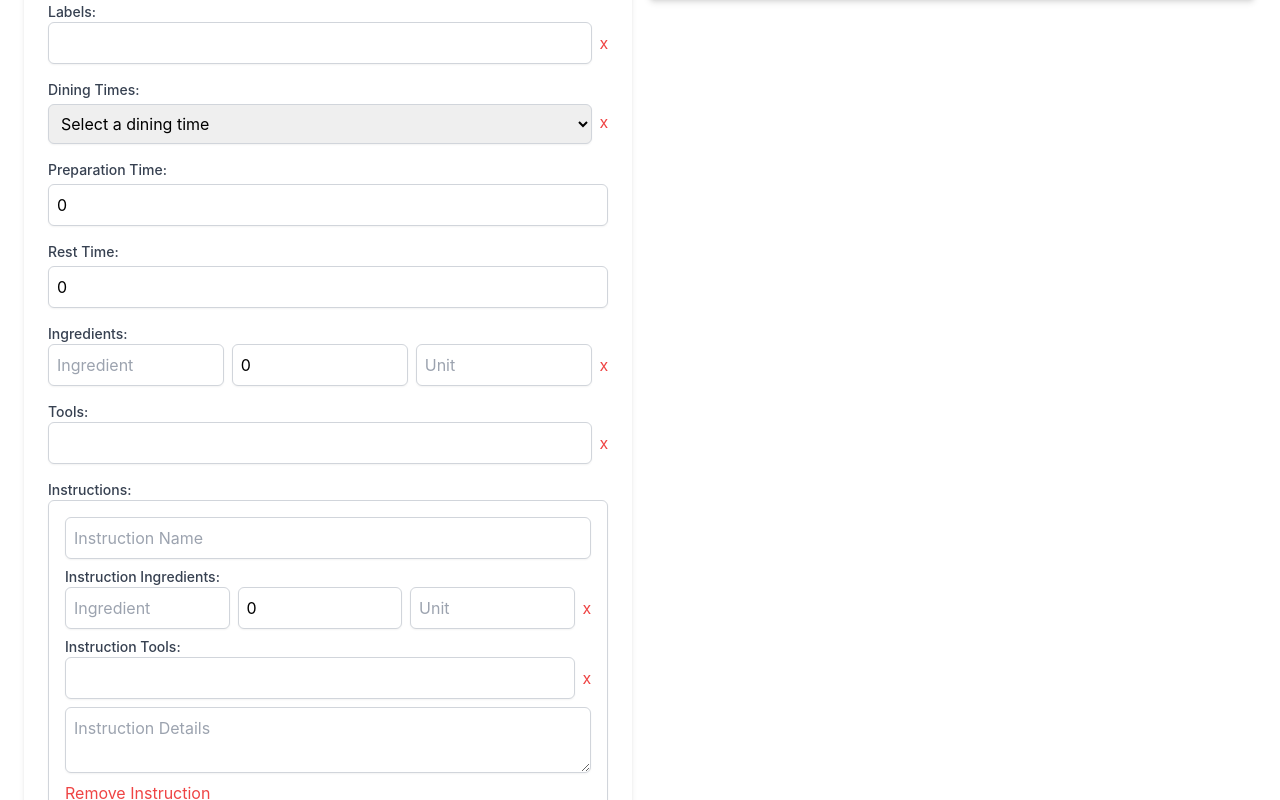
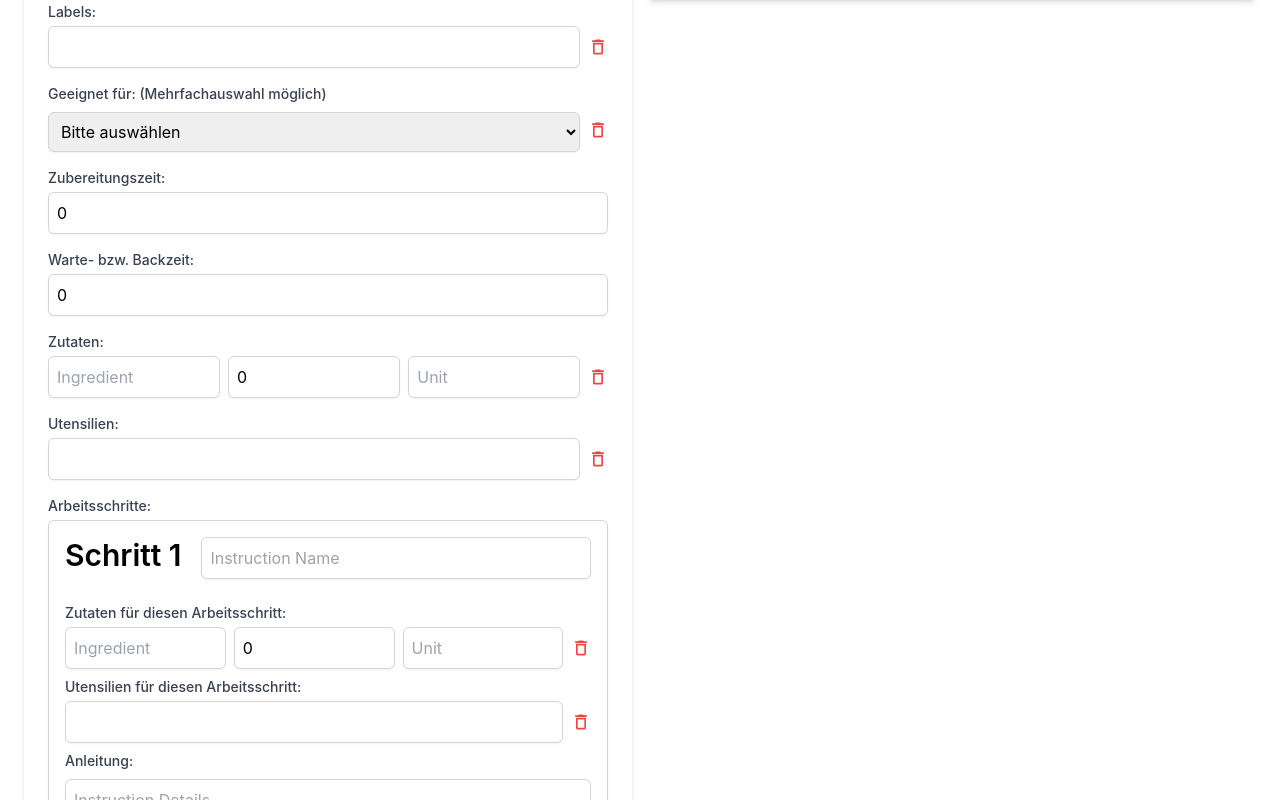
Before and after one commit to Max-Montag/blw-gourmet.de, a React (Create React App) app: page /admin/add-recipe in a window 1280 px wide. Shown: the part 360-1160 px from the top of the page. Built offline with nearby package versions, Linux system fonts and the light colour scheme; no server answers; a web font is replaced by a local one.

Commit message:
improve and translate edit view

```diff
--- a/src/views/admin/EditRecipe.tsx
+++ b/src/views/admin/EditRecipe.tsx
@@ -91,7 +91,7 @@ const RecipeLoader: React.FC = () => {
   return (
     <div className="w-full mx-auto p-6 bg-white shadow-md rounded-md">
       <div className="absolute z-10 top-6 right-10" onClick={handleSubmit}>
-        <FaRegSave className="w-16 h-16 text-zinc-800 hover:text-zinc-500 hover:cursor-pointer" />
+        <FaRegSave className="w-16 h-16 text-zinc-700 hover:text-zinc-500 hover:cursor-pointer" />
       </div>
       <EditRecipeDisplay initialRecipe={recipe} onRecipeChange={setRecipe} />
     </div>
--- a/src/views/admin/EditRecipeDisplay.tsx
+++ b/src/views/admin/EditRecipeDisplay.tsx
@@ -1,4 +1,5 @@
 import React, { useState, useEffect } from "react";
+import { MdDeleteOutline } from "react-icons/md";
 import { Ingredient, Instruction, RecipeData } from "../../types/recipeTypes";
 import RecipeDisplay from "../recipe/RecipeDisplay";
 
@@ -80,7 +81,8 @@ const EditRecipeDisplay: React.FC<EditRecipeProps> = ({
               },
             ],
         dining_times:
-          data.dining_times && data.dining_times[data.dining_times.length - 1] !== ""
+          data.dining_times &&
+          data.dining_times[data.dining_times.length - 1] !== ""
             ? [...data.dining_times, ""]
             : data.dining_times || [""],
       };
@@ -351,7 +353,7 @@ const EditRecipeDisplay: React.FC<EditRecipeProps> = ({
       <div className="w-1/2 mx-auto p-6 bg-white shadow-md rounded-md">
         <div className="space-y-4">
           <div>
-            <label className="block text-sm font-medium text-gray-700">
+            <label className="block text-sm font-medium text-gray-700 mb-1">
               Name:
             </label>
             <input
@@ -363,8 +365,8 @@ const EditRecipeDisplay: React.FC<EditRecipeProps> = ({
             />
           </div>
           <div>
-            <label className="block text-sm font-medium text-gray-700">
-              Description:
+            <label className="block text-sm font-medium text-gray-700 mb-1">
+              Beschreibung:
             </label>
             <textarea
               name="description"
@@ -374,7 +376,7 @@ const EditRecipeDisplay: React.FC<EditRecipeProps> = ({
             />
           </div>
           <div>
-            <label className="block text-sm font-medium text-gray-700">
+            <label className="block text-sm font-medium text-gray-700 mb-1">
               Labels:
             </label>
             {recipeData.labels.map((label, index) => (
@@ -389,14 +391,14 @@ const EditRecipeDisplay: React.FC<EditRecipeProps> = ({
                   onClick={() => handleRemoveLabel(index)}
                   className="text-red-500"
                 >
-                  x
+                  <MdDeleteOutline className="w-5 h-5" />
                 </button>
               </div>
             ))}
           </div>
           <div>
-            <label className="block text-sm font-medium text-gray-700">
-              Dining Times:
+            <label className="block text-sm font-medium text-gray-700 mb-1">
+              Geeignet für: (Mehrfachauswahl möglich)
             </label>
             {recipeData.dining_times.map((time, index) => (
               <div key={index} className="flex space-x-2 mb-2">
@@ -408,24 +410,24 @@ const EditRecipeDisplay: React.FC<EditRecipeProps> = ({
                   }
                   className="mt-1 block w-full border border-gray-300 rounded-md shadow-sm p-2 focus:ring-indigo-500 focus:border-indigo-500"
                 >
-                  <option value="">Select a dining time</option>
+                  <option value="">Bitte auswählen</option>
                   <option value="snack">Snack</option>
-                  <option value="breakfast">Breakfast</option>
-                  <option value="lunch">Lunch</option>
-                  <option value="dinner">Dinner</option>
+                  <option value="breakfast">Frühstück</option>
+                  <option value="lunch">Mitagessen</option>
+                  <option value="dinner">Abendessen</option>
                 </select>
                 <button
                   onClick={() => handleRemoveDiningTime(index)}
                   className="text-red-500"
                 >
-                  x
+                  <MdDeleteOutline className="w-5 h-5" />
                 </button>
               </div>
             ))}
           </div>
           <div>
-            <label className="block text-sm font-medium text-gray-700">
-              Preparation Time:
+            <label className="block text-sm font-medium text-gray-700 mb-1">
+              Zubereitungszeit:
             </label>
             <input
               type="number"
@@ -436,8 +438,8 @@ const EditRecipeDisplay: React.FC<EditRecipeProps> = ({
             />
           </div>
           <div>
-            <label className="block text-sm font-medium text-gray-700">
-              Rest Time:
+            <label className="block text-sm font-medium text-gray-700 mb-1">
+              Warte- bzw. Backzeit:
             </label>
             <input
               type="number"
@@ -448,8 +450,8 @@ const EditRecipeDisplay: React.FC<EditRecipeProps> = ({
             />
           </div>
           <div>
-            <label className="block text-sm font-medium text-gray-700">
-              Ingredients:
+            <label className="block text-sm font-medium text-gray-700 mb-1">
+              Zutaten:
             </label>
             {recipeData.ingredients.map((ingredient, index) => (
               <div key={index} className="flex space-x-2 mb-2">
@@ -488,14 +490,14 @@ const EditRecipeDisplay: React.FC<EditRecipeProps> = ({
                   onClick={() => handleRemoveIngredient(index)}
                   className="text-red-500"
                 >
-                  x
+                  <MdDeleteOutline className="w-5 h-5" />
                 </button>
               </div>
             ))}
           </div>
           <div>
-            <label className="block text-sm font-medium text-gray-700">
-              Tools:
+            <label className="block text-sm font-medium text-gray-700 mb-1">
+              Utensilien:
             </label>
             {recipeData.tools.map((tool, index) => (
               <div key={index} className="flex space-x-2 mb-2">
@@ -509,20 +511,25 @@ const EditRecipeDisplay: React.FC<EditRecipeProps> = ({
                   onClick={() => handleRemoveTool(index)}
                   className="text-red-500"
                 >
-                  x
+                  <MdDeleteOutline className="w-5 h-5" />
                 </button>
               </div>
             ))}
           </div>
           <div>
-            <label className="block text-sm font-medium text-gray-700">
-              Instructions:
+            <label className="block text-sm font-medium text-gray-700 mb-1">
+              Arbeitsschritte:
             </label>
             {recipeData.instructions.map((instruction, index) => (
               <div
                 key={index}
                 className="space-y-2 mb-4 p-4 border border-gray-300 rounded-md shadow-sm"
               >
+                <div className="flex mb-6">
+                  <h3 className="text-3xl font-semibold w-1/3 mr-2">
+                    {" "}
+                    Schritt {index + 1}
+                  </h3>
                   <input
                     type="text"
                     placeholder="Instruction Name"
@@ -532,9 +539,10 @@ const EditRecipeDisplay: React.FC<EditRecipeProps> = ({
                     }
                     className="block w-full border border-gray-300 rounded-md shadow-sm p-2 focus:ring-indigo-500 focus:border-indigo-500"
                   />
+                </div>
                 <div>
-                  <label className="block text-sm font-medium text-gray-700">
-                    Instruction Ingredients:
+                  <label className="block text-sm font-medium text-gray-700 mb-1">
+                    Zutaten für diesen Arbeitsschritt:
                   </label>
                   {instruction.ingredients.map((ingredient, ingIndex) => (
                     <div key={ingIndex} className="flex space-x-2 mb-2">
@@ -586,14 +594,14 @@ const EditRecipeDisplay: React.FC<EditRecipeProps> = ({
                         }
                         className="text-red-500"
                       >
-                        x
+                        <MdDeleteOutline className="w-5 h-5" />
                       </button>
                     </div>
                   ))}
                 </div>
                 <div>
-                  <label className="block text-sm font-medium text-gray-700">
-                    Instruction Tools:
+                  <label className="block text-sm font-medium text-gray-700 mb-1">
+                    Utensilien für diesen Arbeitsschritt:
                   </label>
                   {instruction.tools.map((tool, toolIndex) => (
                     <div key={toolIndex} className="flex space-x-2 mb-2">
@@ -615,11 +623,14 @@ const EditRecipeDisplay: React.FC<EditRecipeProps> = ({
                         }
                         className="text-red-500"
                       >
-                        x
+                        <MdDeleteOutline className="w-5 h-5" />
                       </button>
                     </div>
                   ))}
                 </div>
+                <label className="block text-sm font-medium text-gray-700">
+                  Anleitung:
+                </label>
                 <textarea
                   placeholder="Instruction Details"
                   value={instruction.instruction}
@@ -636,14 +647,14 @@ const EditRecipeDisplay: React.FC<EditRecipeProps> = ({
                   onClick={() => handleRemoveInstruction(index)}
                   className="text-red-500"
                 >
-                  Remove Instruction
+                  Arbeitsschritt entfernen
                 </button>
               </div>
             ))}
           </div>
           <div>
-            <label className="block text-sm font-medium text-gray-700">
-              Recipe JSON:
+            <label className="block text-sm font-medium text-gray-700 mb-1">
+              Rezept mit JSON Überschreiben:
             </label>
             <textarea
               rows={10}
--- a/src/views/recipe/RecipeDisplay.tsx
+++ b/src/views/recipe/RecipeDisplay.tsx
@@ -69,7 +69,7 @@ const RecipeDisplay: React.FC<RecipeDisplayProps> = ({ recipe }) => {
         (recipe.rest_time && recipe.rest_time > 0) ? (
           <div className="w-full flex justify-center items-center">
             <div className="max-w-96 bg-cyan-50 text-center text-gray-700 flex flex-wrap items-center justify-evenly shadow-sm pt-4 px-12 mt-2 mb-6 md:mt-6 md:mb-10 gap-x-12 rounded-xl">
-              {recipe.preparation_time && recipe.preparation_time != 0 ? (
+              {recipe.preparation_time && recipe.preparation_time !== 0 ? (
                 <div className="flex flex-col justify-center items-center mb-4 ">
                   <span className="font-medium">Zubereitung</span>
                   <PiTimer className="text-cyan-900 w-10 h-10 my-1" />
@@ -78,7 +78,7 @@ const RecipeDisplay: React.FC<RecipeDisplayProps> = ({ recipe }) => {
                   </span>
                 </div>
               ) : null}
-              {recipe.rest_time && recipe.rest_time != 0 ? (
+              {recipe.rest_time && recipe.rest_time !== 0 ? (
                 <div className="flex flex-col justify-center items-center mb-4">
                   <span className="font-medium">Wartezeit</span>
                   <PiTimer className="text-cyan-900 w-10 h-10 my-1" />
@@ -120,7 +120,7 @@ const RecipeDisplay: React.FC<RecipeDisplayProps> = ({ recipe }) => {
                                 {ingredient.unit && ` ${ingredient.unit}`}
                               </>
                             ) : (
-                              " "
+                              <span>&nbsp;</span>
                             )}
                           </li>
                         ))}
@@ -179,14 +179,20 @@ const RecipeDisplay: React.FC<RecipeDisplayProps> = ({ recipe }) => {
                       {instruction.name}
                     </h3>
                   </div>
-                  {instruction.tools.filter((tool) => tool != "").length >
+                  {instruction.tools.filter((tool) => tool !== "").length >
                     0 && (
                     <div className="text-gray-700 md:text-lg flex items-center mt-2">
                       <PiCookingPot className="text-cyan-800 min-w-[24px] min-h-[24px] max-w-[24px] max-h-[24px] mr-2" />
-                      <span>{instruction.tools.filter((tool) => tool != "").join(" - ")}</span>
+                      <span>
+                        {instruction.tools
+                          .filter((tool) => tool !== "")
+                          .join(" - ")}
+                      </span>
                     </div>
                   )}
-                  {instruction.ingredients.filter((ingredient) => ingredient.ingredient !== "").length > 0 && (
+                  {instruction.ingredients.filter(
+                    (ingredient) => ingredient.ingredient !== "",
+                  ).length > 0 && (
                     <div className="text-gray-700 md:text-lg flex items-center mt-2">
                       <CiShoppingBasket className="text-cyan-800 min-w-[26px] min-h-[26px] max-w-[26px] max-h-[26px] mr-2" />
                       <span>
```
Lines whose indentation alone changed are shown as unchanged.
